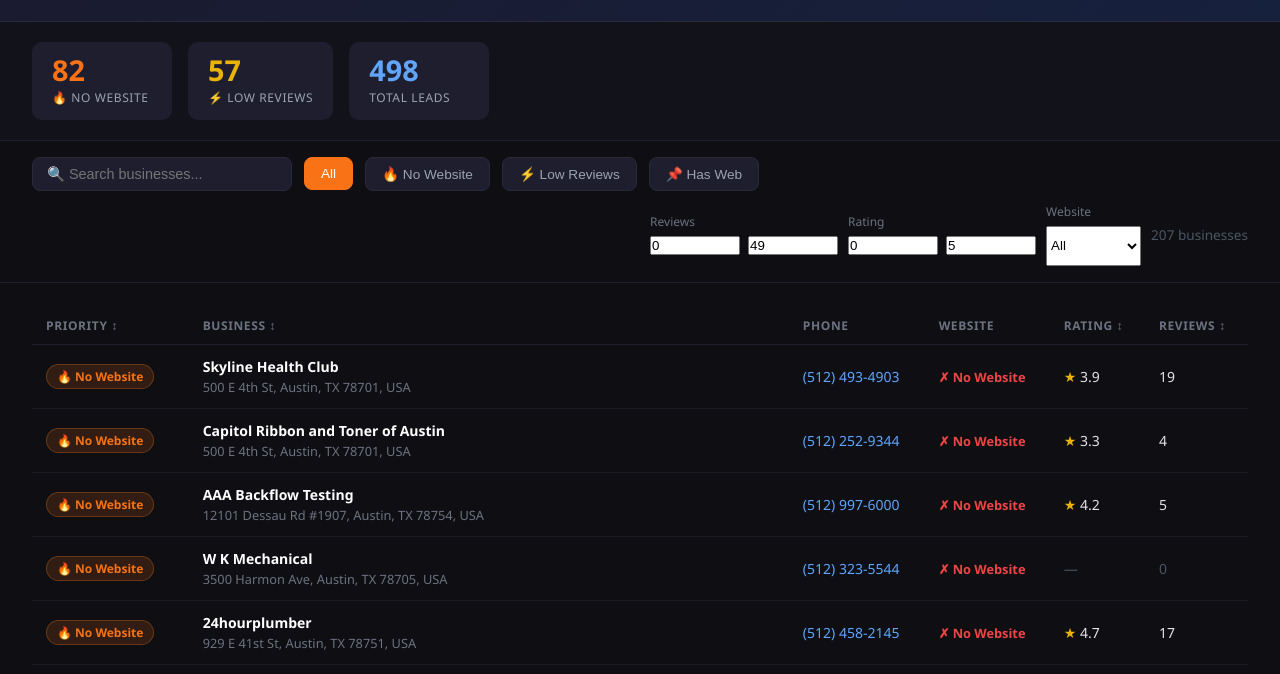
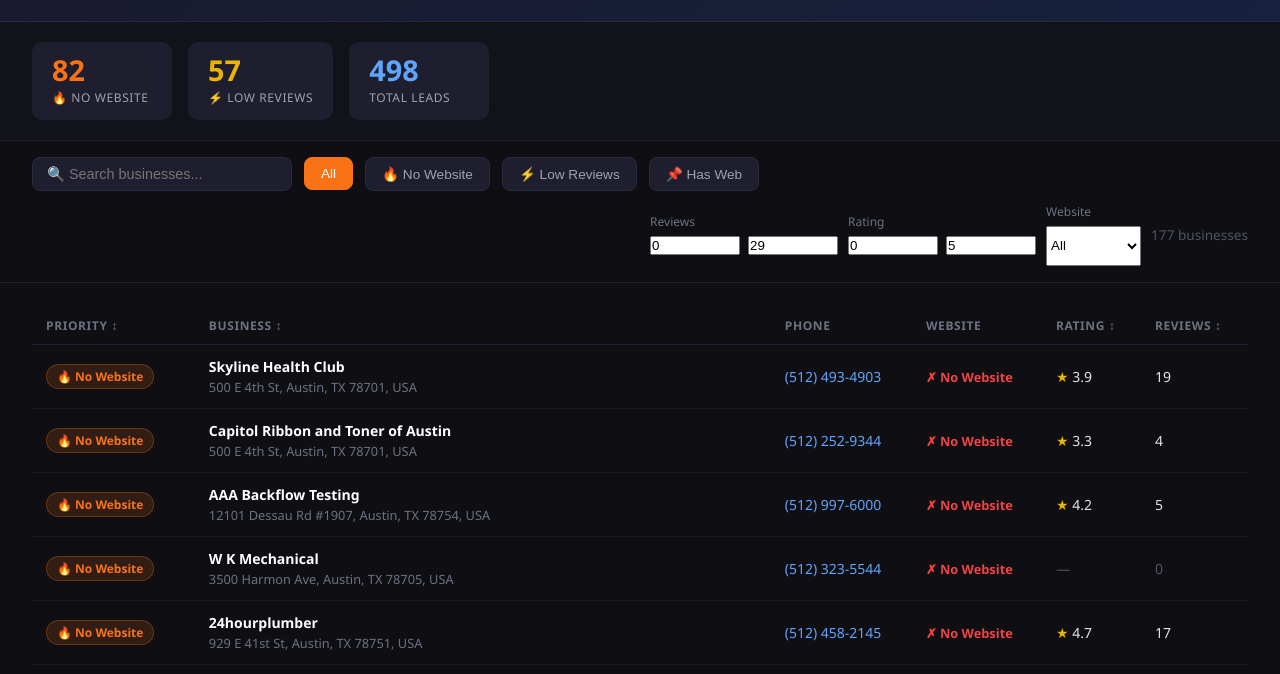
Before and after one commit to companyAK/companyAK, a plain HTML site: page leads.html in a window 1280 px wide. Shown: the part 89-763 px from the top of the page. Drawn offline with Linux system fonts and the light colour scheme.

Commit message:
Target businesses with under 30 reviews and no online presence

```diff
--- a/leads.html
+++ b/leads.html
@@ -247,7 +247,7 @@
       <div style="color:#6b7280; font-size:0.75rem">Reviews</div>
       <div style="display:flex; gap:8px">
         <input id="minReviews" type="number" min="0" value="0" oninput="render()" style="width:90px" />
-        <input id="maxReviews" type="number" min="0" value="49" oninput="render()" style="width:90px" />
+        <input id="maxReviews" type="number" min="0" value="29" oninput="render()" style="width:90px" />
       </div>
     </div>
 
```
